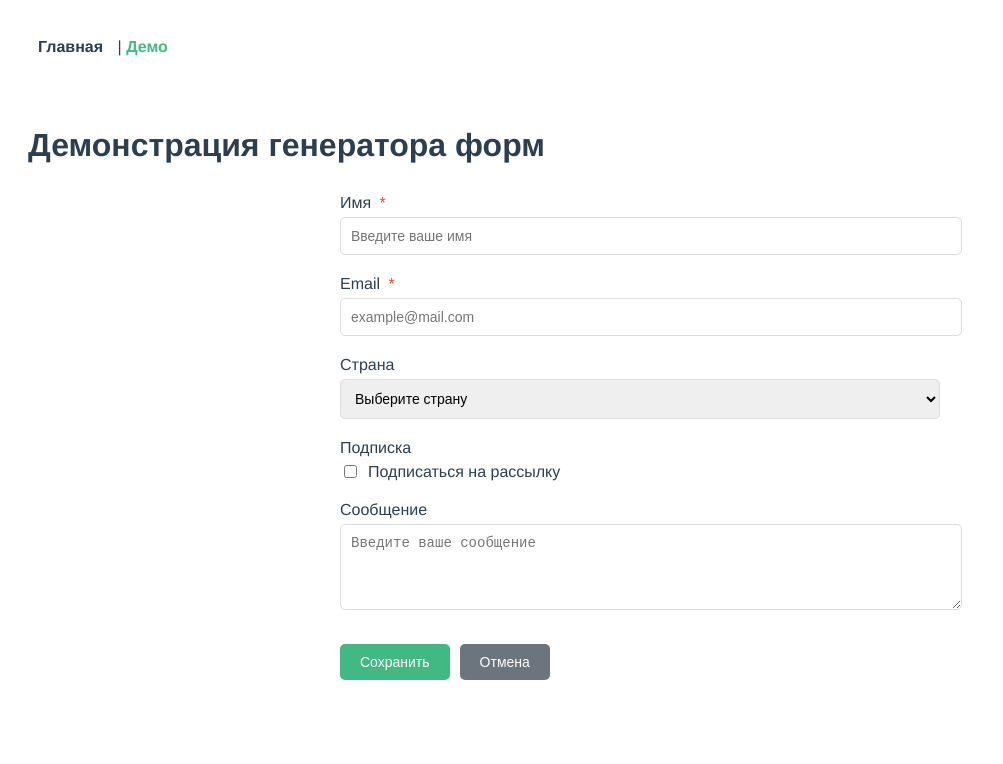
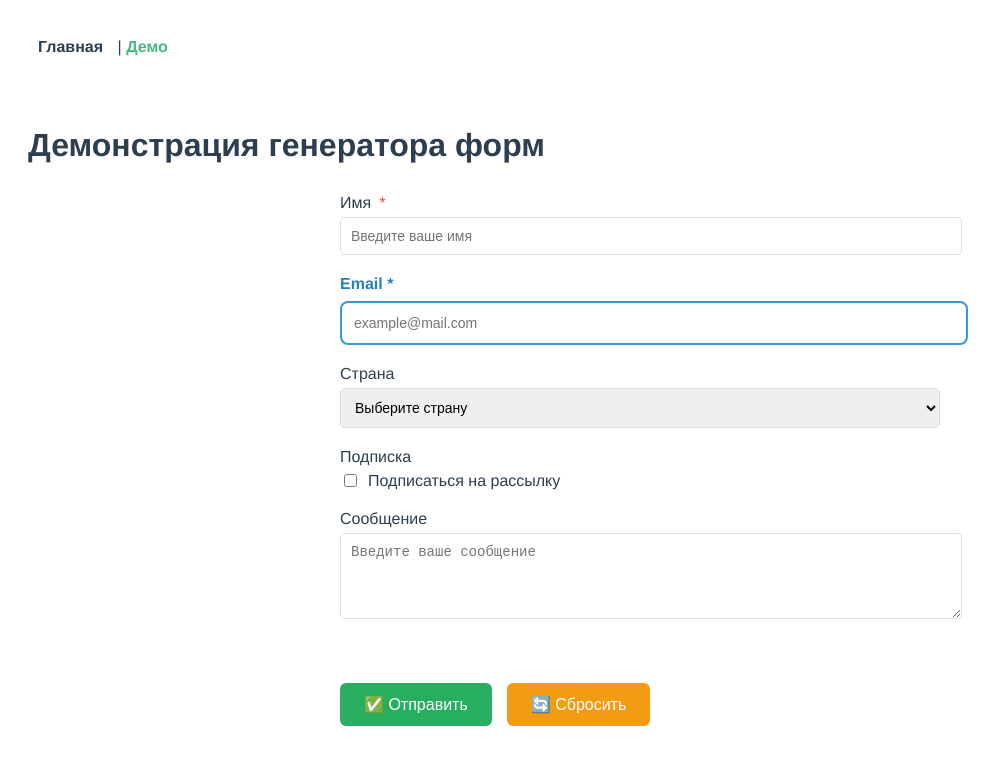
Before and after one commit to AkhmetvaleevRR/form-generator, a Vue app: page /demo in a window 1280 px wide. Shown: the top 764 px of the page, without its empty margins (0-1003 px from the left). Built offline with nearby package versions, Linux system fonts and the light colour scheme; the HTML template or start-up script is replaced by a standard one.

Commit message:
Типизация, слоты + еще пример

```diff
--- a/src/components/FormCheckbox.vue
+++ b/src/components/FormCheckbox.vue
@@ -18,7 +18,7 @@ interface Props {
   id: string
   label?: string
   required?: boolean
-  modelValue: boolean
+  modelValue: string | number | boolean
 }
 
 interface Emits {
--- a/src/components/FormInput.vue
+++ b/src/components/FormInput.vue
@@ -17,7 +17,7 @@ interface Props {
   type?: string
   placeholder?: string
   required?: boolean
-  modelValue: string
+  modelValue: string | number | boolean
 }
 
 interface Emits {
@@ -28,7 +28,7 @@ const props = defineProps<Props>()
 const emit = defineEmits<Emits>()
 
 const value = computed({
-  get: () => props.modelValue,
+  get: () => String(props.modelValue ?? ''),
   set: (val) => emit('update:modelValue', val)
 })
 </script>
--- a/src/components/FormSelect.vue
+++ b/src/components/FormSelect.vue
@@ -29,14 +29,14 @@ interface Props {
 }
 
 interface Emits {
-  (e: 'update:modelValue', value: string): void
+  (e: 'update:modelValue', value: string | number): void
 }
 
 const props = defineProps<Props>()
 const emit = defineEmits<Emits>()
 
 const value = computed({
-  get: () => String(props.modelValue || ''),
+  get: () => (typeof props.modelValue === 'boolean' ? '' : props.modelValue),
   set: (val) => emit('update:modelValue', val)
 })
 </script>
--- a/src/components/FormTextarea.vue
+++ b/src/components/FormTextarea.vue
@@ -17,7 +17,7 @@ interface Props {
   placeholder?: string
   rows?: number
   required?: boolean
-  modelValue: string
+  modelValue: string | number | boolean
 }
 
 interface Emits {
@@ -28,7 +28,7 @@ const props = defineProps<Props>()
 const emit = defineEmits<Emits>()
 
 const value = computed({
-  get: () => String(props.modelValue || ''),
+  get: () => String(props.modelValue ?? ''),
   set: (val) => emit('update:modelValue', val)
 })
 </script>
--- a/src/views/DemoView.vue
+++ b/src/views/DemoView.vue
@@ -7,7 +7,31 @@
       v-model="formData"
       @submit="handleSubmit"
       @cancel="handleCancel"
-    />
+    >
+      <template #field-email="{ field, error }">
+        <div class="custom-field">
+          <label :for="field.name" class="custom-label">
+            {{ field.label }}
+            <span v-if="field.required" class="required-mark">*</span>
+          </label>
+          <input
+            :id="field.name"
+            type="email"
+            :placeholder="field.placeholder"
+            v-model="email"
+            :class="['custom-input', { 'input-error': error }]"
+          />
+          <span v-if="error" class="error-message">Поле обязательно для заполнения</span>
+        </div>
+      </template>
+
+      <template #actions="{ submit, cancel }">
+        <div class="custom-actions">
+          <button @click="submit" class="btn btn-success">✅ Отправить</button>
+          <button @click="cancel" class="btn btn-warning">🔄 Сбросить</button>
+        </div>
+      </template>
+    </FormGenerator>
 
     <div v-if="submittedData" class="result">
       <pre>{{ JSON.stringify(submittedData, null, 2) }}</pre>
@@ -27,6 +51,13 @@ const formFields = computed(() => store.state.formFields)
 const formData = computed({
   get: () => store.state.formData,
   set: (value) => store.commit('UPDATE_FORM_DATA', value)
+})
+
+const email = computed({
+  get: () => formData.value.email,
+  set: (val: string) => {
+    store.commit('UPDATE_FORM_DATA', { ...formData.value, email: val })
+  }
 })
 
 const submittedData = ref<typeof formData.value | null>(null)
@@ -59,6 +90,74 @@ const handleCancel = () => {
   }
 }
 
+.custom-field {
+  margin-bottom: 20px;
+}
+
+.custom-label {
+  display: block;
+  margin-bottom: 8px;
+  font-weight: 600;
+  color: #2980b9;
+  font-size: 16px;
+}
+
+.custom-input {
+  width: 100%;
+  padding: 12px;
+  border: 2px solid #3498db;
+  border-radius: 8px;
+  font-size: 14px;
+  transition: border-color 0.3s;
+
+  &:focus {
+    outline: none;
+    border-color: #2980b9;
+    box-shadow: 0 0 0 3px rgba(52, 152, 219, 0.1);
+  }
+
+  &.input-error {
+    border-color: #e74c3c;
+  }
+}
+
+.custom-actions {
+  display: flex;
+  gap: 15px;
+  margin-top: 30px;
+  justify-content: center;
+}
+
+.btn-success {
+  background-color: #27ae60;
+  color: white;
+  padding: 12px 24px;
+  border: none;
+  border-radius: 6px;
+  cursor: pointer;
+  font-size: 16px;
+  font-weight: 500;
+
+  &:hover {
+    background-color: #229954;
+  }
+}
+
+.btn-warning {
+  background-color: #f39c12;
+  color: white;
+  padding: 12px 24px;
+  border: none;
+  border-radius: 6px;
+  cursor: pointer;
+  font-size: 16px;
+  font-weight: 500;
+
+  &:hover {
+    background-color: #e67e22;
+  }
+}
+
 .result {
   margin-top: 30px;
   padding: 20px;
--- a/src/views/HomeView.vue
+++ b/src/views/HomeView.vue
@@ -1,11 +1,66 @@
 <template>
   <div class="home-page">
     <h1>Генератор форм Vue.js</h1>
-    <router-link to="/demo" class="demo-link">demo</router-link>
+
+    <div class="demo-section">
+      <h2>Быстрый пример</h2>
+      <FormGenerator
+        :fields="contactFields"
+        v-model="contactData"
+        @submit="handleContactSubmit"
+      />
+
+      <div v-if="result" class="result">
+        <h3>Результат:</h3>
+        <pre>{{ JSON.stringify(result, null, 2) }}</pre>
+      </div>
+    </div>
+
+    <router-link to="/demo" class="demo-link">Полная демонстрация</router-link>
   </div>
 </template>
 
 <script setup lang="ts">
+import { ref } from 'vue'
+import FormGenerator from '../components/FormGenerator.vue'
+
+const contactFields = [
+  {
+    name: 'name',
+    type: 'input' as const,
+    label: 'Имя',
+    placeholder: 'Введите ваше имя',
+    required: true
+  },
+  {
+    name: 'email',
+    type: 'input' as const,
+    label: 'Email',
+    inputType: 'email',
+    placeholder: 'example@mail.com',
+    required: true
+  },
+  {
+    name: 'message',
+    type: 'textarea' as const,
+    label: 'Сообщение',
+    placeholder: 'Ваше сообщение...',
+    rows: 3
+  }
+]
+
+const contactData = ref({
+  name: '',
+  email: '',
+  message: ''
+})
+
+const result = ref<Record<string, string | number | boolean> | null>(null)
+
+const handleContactSubmit = (data: Record<string, string | number | boolean>) => {
+  result.value = data
+  console.log('Контактная форма отправлена:', data)
+}
 </script>
 
 <style lang="scss" scoped>
@@ -15,17 +70,49 @@
 
   h1 {
     color: #42b983;
-    margin-bottom: 20px;
+    margin-bottom: 40px;
+  }
+
+  .demo-section {
+    max-width: 500px;
+    margin: 0 auto 40px;
+    text-align: left;
+
+    h2 {
+      color: #2c3e50;
+      margin-bottom: 20px;
+      text-align: center;
+    }
+  }
+
+  .result {
+    margin-top: 20px;
+    padding: 15px;
+    background-color: #f8f9fa;
+    border-radius: 5px;
+
+    h3 {
+      margin-bottom: 10px;
+      color: #2c3e50;
+    }
+
+    pre {
+      background-color: #e9ecef;
+      padding: 10px;
+      border-radius: 3px;
+      font-size: 12px;
+      overflow-x: auto;
+    }
   }
 
   .demo-link {
     display: inline-block;
-    padding: 10px 20px;
+    padding: 12px 24px;
     background-color: #42b983;
     color: white;
     text-decoration: none;
     border-radius: 5px;
-    margin-top: 20px;
+    font-weight: 500;
 
     &:hover {
       background-color: #369870;
```
Also changed, not shown: src/components/FormGenerator.vue (+5 -2 lines).
